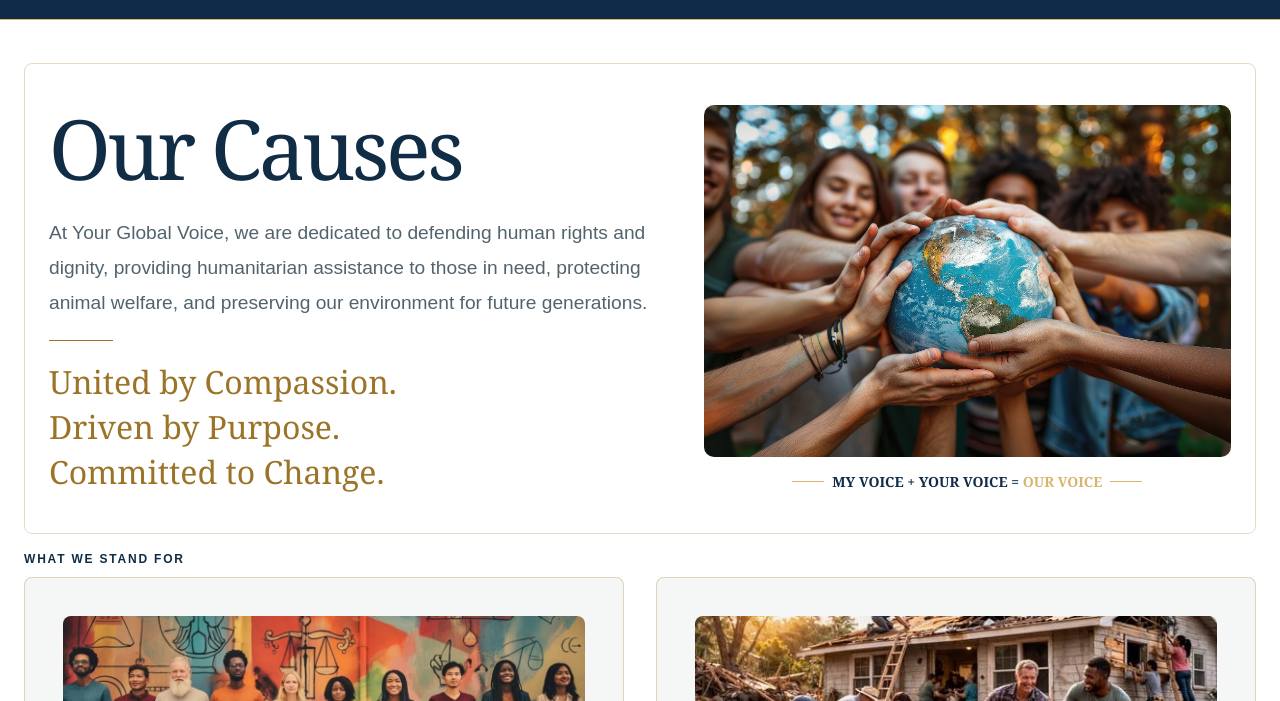
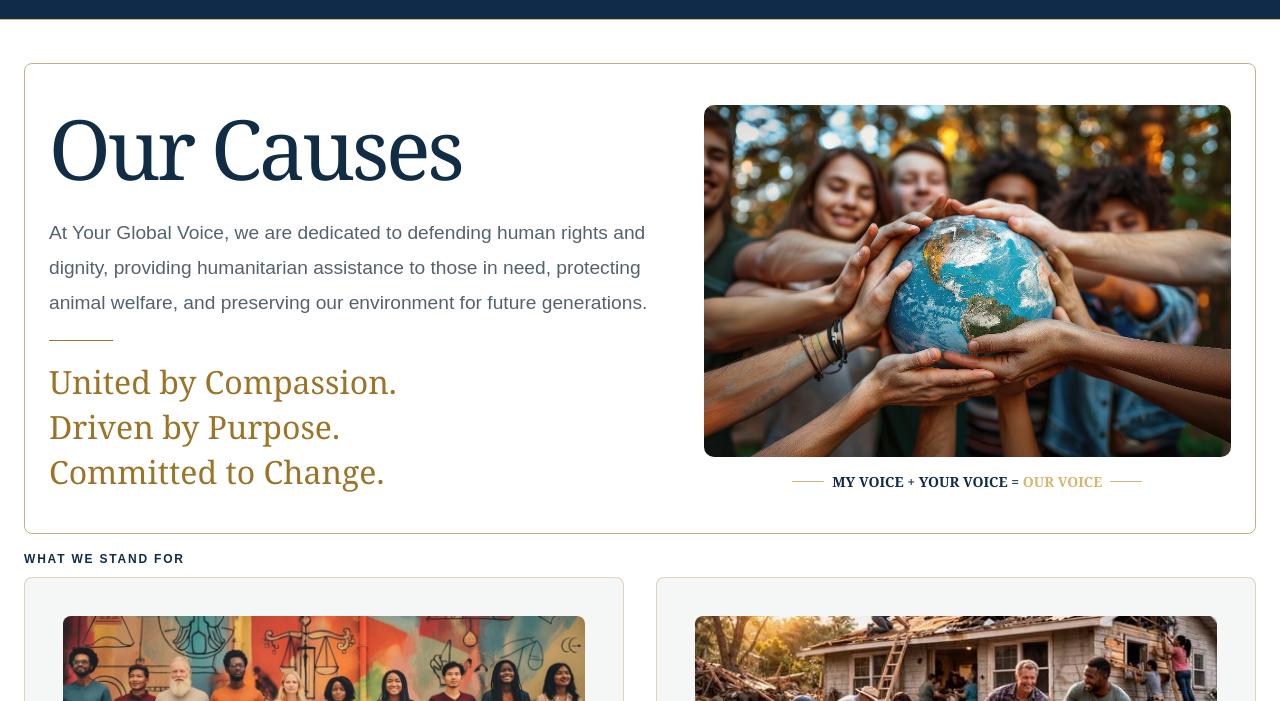
Before and after one commit to AELEFTERIADIS/Your-Global-Voice, a website: page public/purposes.html in a window 1280 px wide. Shown: the part 99-800 px from the top of the page. Drawn offline with Linux system fonts and the light colour scheme.

Commit message:
Strengthen only Our Causes hero outer gold border

```diff
--- a/public/styles.css
+++ b/public/styles.css
@@ -228,7 +228,7 @@ main > .donation-page > section:first-child { margin-top: 0; }
 }
 
 /* Our Causes introduction only; retain the existing cause cards unchanged. */
-.causes-intro { display: grid; grid-template-columns: minmax(0, 1.15fr) minmax(0, 1fr); gap: clamp(1.5rem, 4vw, 3rem); align-items: center; max-width: none; border: 1px solid rgba(164, 124, 50, .28); border-radius: .5rem; padding: clamp(1.5rem, 3vw, 2.5rem) clamp(1rem, 2vw, 1.5rem); margin-bottom: 1rem; }
+.causes-intro { display: grid; grid-template-columns: minmax(0, 1.15fr) minmax(0, 1fr); gap: clamp(1.5rem, 4vw, 3rem); align-items: center; max-width: none; border: 1px solid rgba(164, 124, 50, .6); border-radius: .5rem; padding: clamp(1.5rem, 3vw, 2.5rem) clamp(1rem, 2vw, 1.5rem); margin-bottom: 1rem; }
 .causes-intro-copy > h1 { margin-top: 0; color: var(--navy); font-family: Georgia, 'Times New Roman', serif; font-size: clamp(2.75rem, 6.5vw, 5.5rem); line-height: 1.08; }
 .causes-intro-copy > .lead { max-width: 56rem; margin-bottom: 0; font-size: clamp(1.1875rem, 1.5vw, 1.25rem); line-height: 1.8; }
 .causes-intro-copy > .causes-slogan { position: relative; margin: 1.25rem 0 0; padding: 1.25rem 0 0; color: var(--gold); font-family: Georgia, 'Times New Roman', serif; font-size: clamp(1.875rem, 2.5vw, 2rem); line-height: 1.4; text-wrap: balance; }
```
